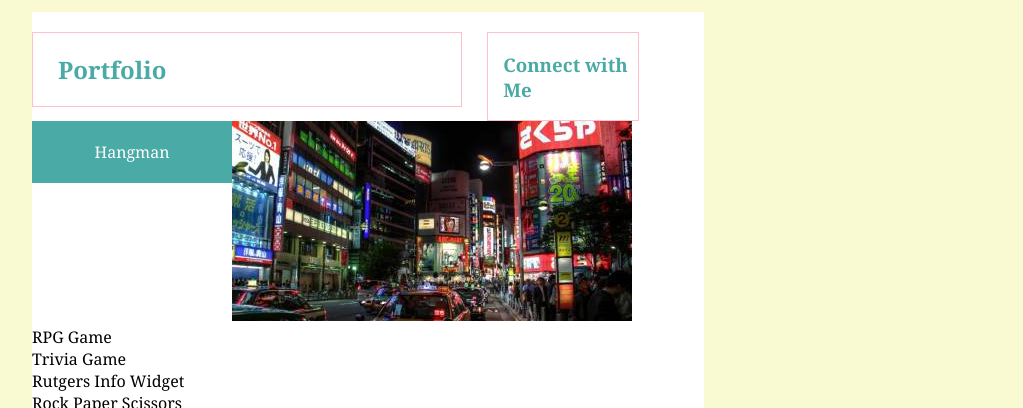
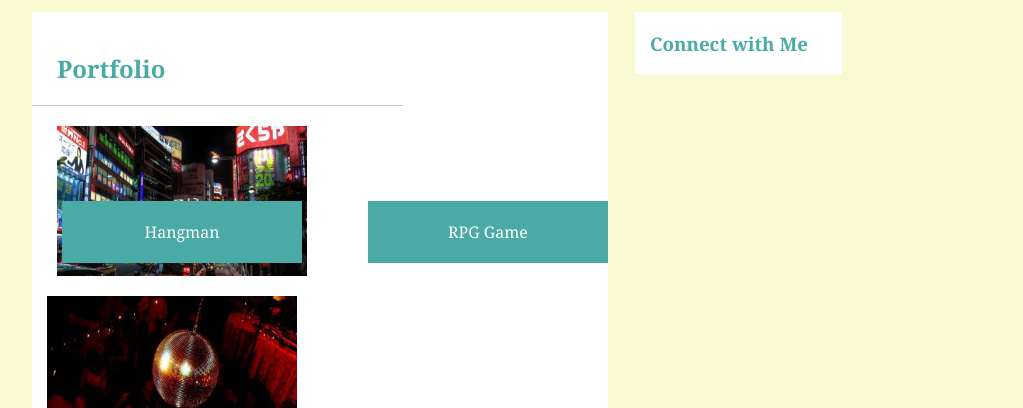
Before and after one commit to apena21/Basic-Portfolio, a plain HTML site: page portfolio.html in a window 1280 px wide. Shown: the part 90-498 px from the top of the page, without its empty margins (123-1146 px from the left). Drawn offline with Linux system fonts and the light colour scheme.

Commit message:
Second commit

```diff
--- a/assets/css/style.css
+++ b/assets/css/style.css
@@ -12,10 +12,9 @@ body{
 .container1{
     margin: 0 auto;
     position: relative;
-    border-color: pink;
+
     border-style: solid;
-    border-width: 1px;
-    position: relative;
+    border-width: .1px;
 
 }
 
@@ -32,7 +31,7 @@ header{
     border-bottom: 1px solid #cccccc;
 
 }
-/*to fix border and text alignment, use the margin-top 10px and add a border-right to all three links, but use a white color for the last one*/
+
 #About{
     color: #777777;
     background-color: white;
@@ -110,7 +109,7 @@ header{
 
 .container2{
     height:  700px;
-    width: 70%;
+    width: 60%;
     background-color: white;
     position: relative;
     margin-top: 100px;
@@ -124,10 +123,7 @@ header{
     background-color: white;
     color:#4aaaa5;
     font-weight: bold;
-
-    border-color: pink;
-    border-style: solid;
-    border-width: 1px;
+    border-bottom: 1px solid #cccccc;
 
     width: 60%;
     float: left;
@@ -138,49 +134,69 @@ header{
 }
 
 #Connect_with_Me{
-    float: left;
-    margin-top: 5px;
-    margin-left: 25px;
+    float: right;
+    margin-right:  150px;
+
     background-color: white;
     color:#4aaaa5;
     font-weight: bold;
     padding-left: 15px;
-
-    border-color: pink;
-    border-style: solid;
-    border-width: 1px;
+    margin-top: -700px;
 
     width: 20%;
 
 }
 
 
-#Hangman{
+
+#hangman_image{
+
+    clear: both;
+    width: 250px;
+    height:150px;
+
+    float: left;
+    padding-top:  20px;
+    margin-left: 25px;
+}
+
+
+#hangman{
     clear: both;
     background-color: #4aaaa5;
     color: white;
-    width: 160px;
+    width: 200px;
     text-align: center;
     padding: 20px;
     float: left;
+    margin-top:  -75px;
+    margin-left: 30px;
+}
 
+
+#rpggame_image{
+
+clear: both;
+width: 250px;
+height:150px;
+padding-top: 20px;
+margin-left: 15px;
+position: relative;
+
+}
+
+#rpg_game{
+    clear: both;
+    background-color: #4aaaa5;
+    color: white;
+    width: 200px;
+    text-align: center;
+    padding: 20px;
+    float: right;
+    margin-top: -75px;
 
 
 }
-
-.hangman_image{
-
-    clear: both;
-    width:200px;
-    height:150px;
-    position: relative;
-    float: left;
-    padding-top:  20px;
-    z-index: 1;
-
-
-}
-
 
 .footer {
     background-color: grey;
--- a/portfolio.html
+++ b/portfolio.html
@@ -46,25 +46,39 @@
                     <h2>Portfolio</h2>
                 </div>
 
-                <div id = "Connect_with_Me">
-                    <h3>Connect with Me<h3>
+
+                <img src= "assets/images/download1.jpg" id= "hangman_image"></img>
+
+                <div id="hangman">
+                    Hangman
                 </div>
 
-
-                    <div id="Hangman">
-                        Hangman
+                <div id="rpg_game">
+                        RPG Game
                     </div>
 
-                    <img src= "assets/images/download1.jpg"
+                <img src= "assets/images/download2.jpg" id= "rpggame_image"></img>
 
-                </div>
+
+
+            </div>
+
+                <div class = "container3"></div>
+
+                <div id = "Connect_with_Me">
+                        <h3>Connect with Me<h3>
+                    </div>
+
+                 <img src= "assets/images/github_square_black-128.png" id="github_pic"></img>
+                        <img src= "assets/images/linkedin-128.png" id="linkedin_pic"></img>
+                        <img src= "assets/images/stackoverflow.png"> id="stackoverflow_pic"></img>
 
 
 
 
-                <div id = "RPG_Game">
-                    RPG Game
-                </div>
+
+
+
 
                 <div id = "Trivia_Game">
                     Trivia Game
@@ -82,7 +96,6 @@
                         <img src= "assets/images/linkedin-128.png">
                         <img src= "assets/images/stackoverflow.png">
 
-                <div class = "container3">
 
 
 
```
Lines whose indentation alone changed are shown as unchanged.
